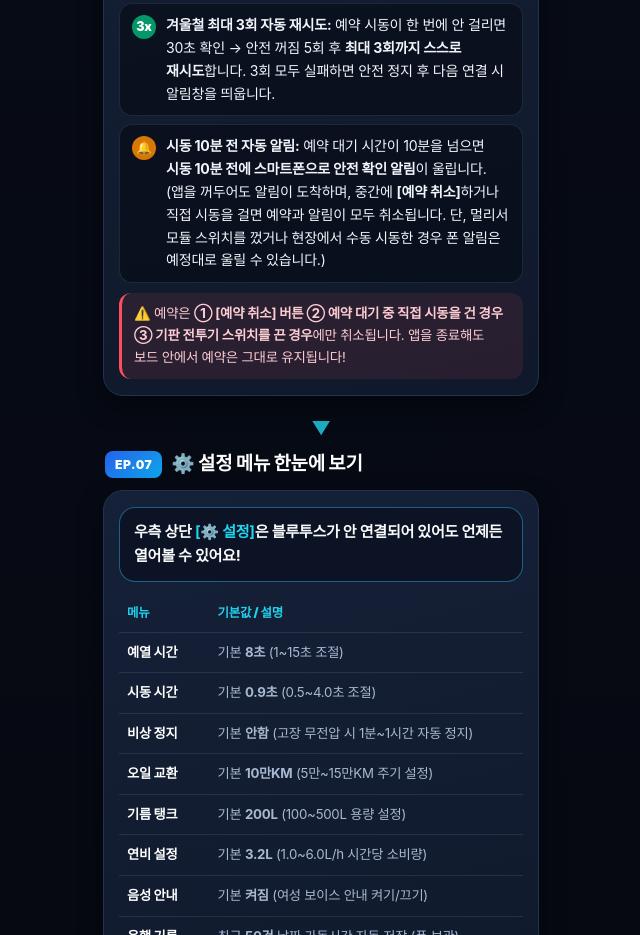
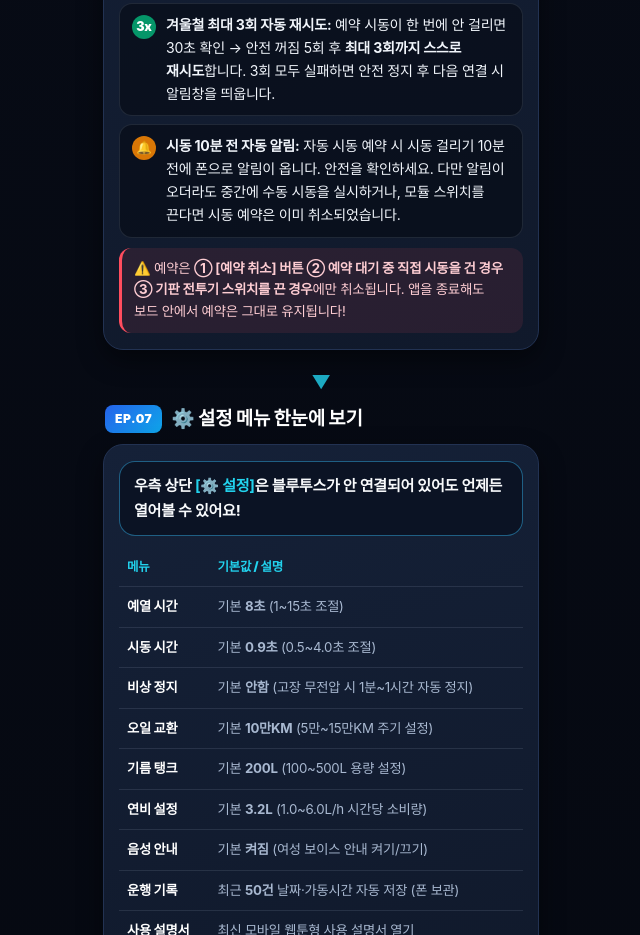
Before and after one commit to jkyungcom-sketch/gen-controller, a plain HTML site: page manual.html in a window 1280 px wide. Shown: the part 3977-4912 px from the top of the page, without its empty margins (319-959 px from the left). Drawn offline with Linux system fonts and the light colour scheme.

Commit message:
manual v1: v1 개선(11/28): EP.06 시동 10분 전 자동 알림 문구 간결화 수정

```diff
--- a/manual.html
+++ b/manual.html
@@ -635,7 +635,7 @@
           <div class="step-item"><span class="step-badge violet">2</span><div><b>1단계 안전 확인:</b> 안전한 주차 동의 체크 + <b>비밀번호에 랜덤 숫자를 더한 정답</b>을 3개 버튼 중 선택합니다.</div></div>
           <div class="step-item"><span class="step-badge violet">3</span><div><b>2단계 시간 설정:</b> <b>예약 시간</b>(최대 48시간)과 <b>가동 시간</b>(최대 12시간)을 <b>[1분] [15분] [60분] [취소]</b> 버튼으로 맞춰 <b>[확인]</b>을 누릅니다.</div></div>
           <div class="step-item"><span class="step-badge emerald">3x</span><div><b>겨울철 최대 3회 자동 재시도:</b> 예약 시동이 한 번에 안 걸리면 30초 확인 → 안전 꺼짐 5회 후 <b>최대 3회까지 스스로 재시도</b>합니다. 3회 모두 실패하면 안전 정지 후 다음 연결 시 알림창을 띄웁니다.</div></div>
-          <div class="step-item"><span class="step-badge amber">🔔</span><div><b>시동 10분 전 자동 알림:</b> 예약 대기 시간이 10분을 넘으면 <b>시동 10분 전에 스마트폰으로 안전 확인 알림</b>이 울립니다. (앱을 꺼두어도 알림이 도착하며, 중간에 <b>[예약 취소]</b>하거나 직접 시동을 걸면 예약과 알림이 모두 취소됩니다. 단, 멀리서 모듈 스위치를 껐거나 현장에서 수동 시동한 경우 폰 알림은 예정대로 울릴 수 있습니다.)</div></div>
+          <div class="step-item"><span class="step-badge amber">🔔</span><div><b>시동 10분 전 자동 알림:</b> 자동 시동 예약 시 시동 걸리기 10분 전에 폰으로 알림이 옵니다. 안전을 확인하세요. 다만 알림이 오더라도 중간에 수동 시동을 실시하거나, 모듈 스위치를 끈다면 시동 예약은 이미 취소되었습니다.</div></div>
         </div>
         <div class="tip warn">⚠️ 예약은 <b>① [예약 취소] 버튼 ② 예약 대기 중 직접 시동을 건 경우 ③ 기판 전투기 스위치를 끈 경우</b>에만 취소됩니다. 앱을 종료해도 보드 안에서 예약은 그대로 유지됩니다!</div>
       </div>
```
